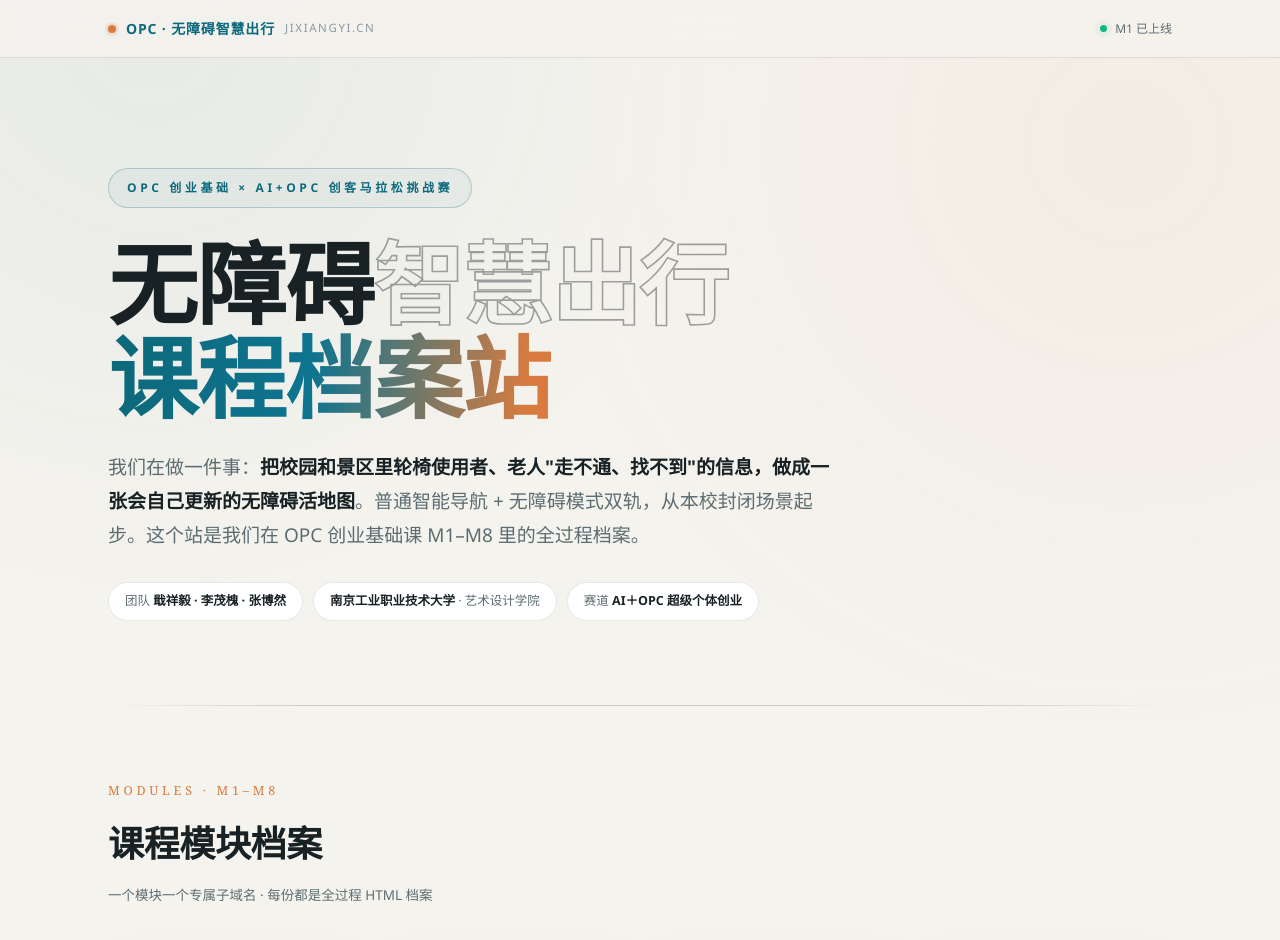
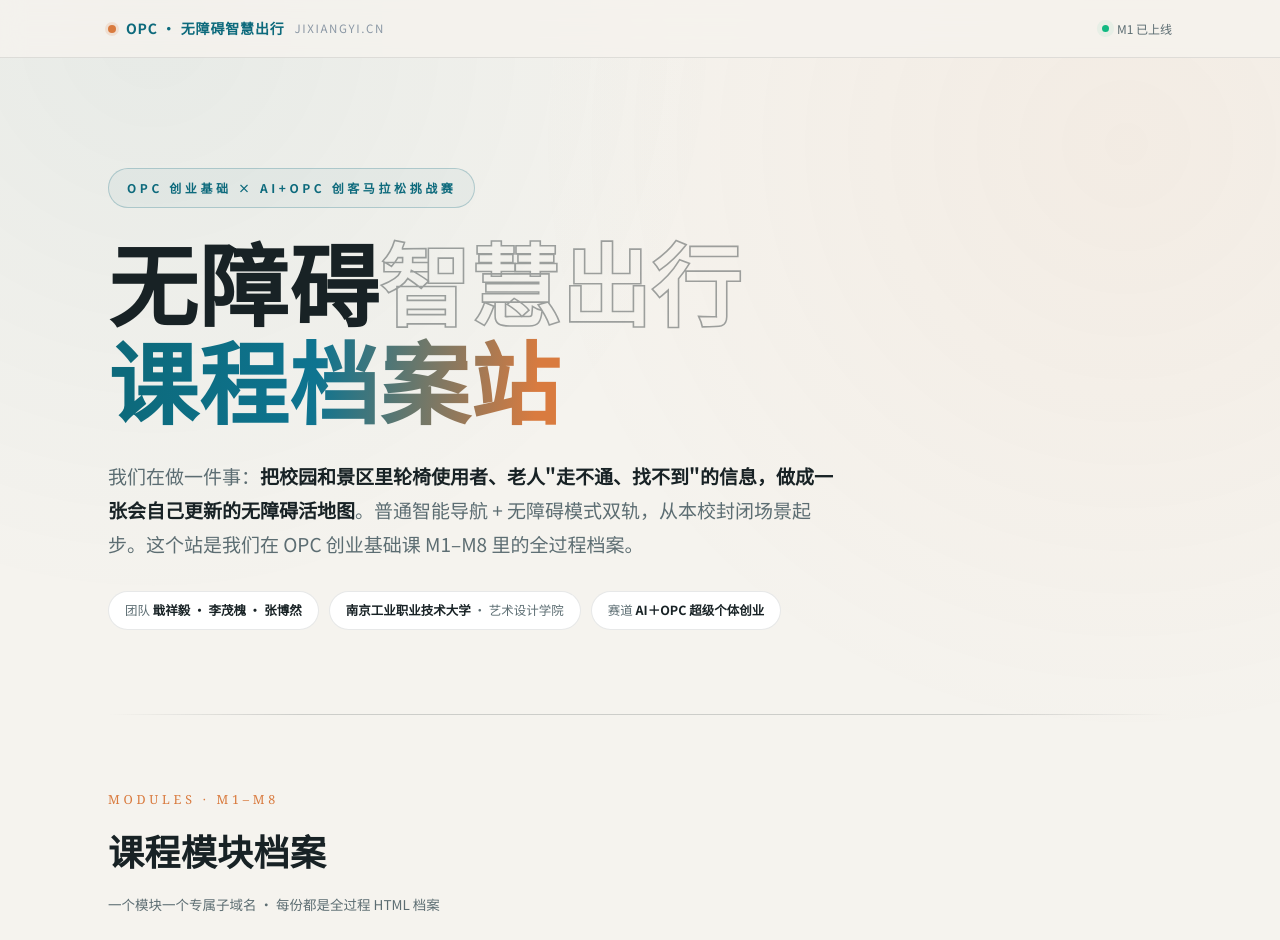
Before and after one commit to jixiangyi666-source/opc-course-archive, a plain HTML site: page index.html in a window 1280 px wide. Shown: the top 940 px of the page. Drawn offline with Linux system fonts and the light colour scheme.

Commit message:
redesign: light premium UI

```diff
--- a/index.html
+++ b/index.html
@@ -5,6 +5,9 @@
 <meta name="viewport" content="width=device-width, initial-scale=1, viewport-fit=cover">
 <title>OPC 创业基础 · AI+OPC 创客马拉松 | 无障碍智慧出行服务</title>
 <meta name="description" content="南京工业职业技术大学 OPC 创业基础课程 M1–M8 全过程档案：无障碍智慧出行服务赛道 · AI+OPC 创客马拉松挑战赛。">
+<link rel="preconnect" href="https://fonts.loli.net">
+<link rel="preconnect" href="https://gstatic.loli.net" crossorigin>
+<link href="https://fonts.loli.net/css2?family=Noto+Sans+SC:wght@400;500;700&family=Noto+Serif+SC:wght@700;900&display=swap" rel="stylesheet">
 <script>
 (function(){
   var m = location.host.match(/^m([1-8])\.jixiangyi\.cn$/i);
@@ -25,7 +28,7 @@
 html{scroll-behavior:smooth}
 body{
   background:var(--bg);color:var(--ink);
-  font-family:"PingFang SC","Microsoft YaHei","Segoe UI",system-ui,sans-serif;
+  font-family:"Noto Sans SC","PingFang SC","Microsoft YaHei","Segoe UI",system-ui,sans-serif;
   line-height:1.8;overflow-x:hidden;-webkit-font-smoothing:antialiased;
 }
 .grain{position:fixed;inset:0;z-index:0;pointer-events:none;
@@ -42,7 +45,7 @@ header.site{position:fixed;top:0;left:0;right:0;z-index:20;backdrop-filter:blur(
 @keyframes pulse{0%,100%{box-shadow:0 0 0 0 rgba(16,185,129,.4)}50%{box-shadow:0 0 0 6px rgba(16,185,129,0)}}
 .hero{padding:168px 0 84px}
 .kicker{display:inline-flex;align-items:center;gap:10px;font-size:12px;letter-spacing:.3em;color:var(--accent);font-weight:700;border:1px solid rgba(13,106,124,.25);border-radius:999px;padding:8px 18px;background:rgba(13,106,124,.04)}
-h1{margin-top:28px;font-size:clamp(44px,7vw,90px);line-height:1.05;font-weight:900;letter-spacing:-.012em}
+h1{margin-top:28px;font-family:"Noto Serif SC",Georgia,"STZhongsong","SimSun",serif;font-size:clamp(44px,7vw,90px);line-height:1.1;font-weight:900;letter-spacing:.01em}
 h1 .hollow{color:transparent;-webkit-text-stroke:1.6px rgba(24,34,37,.4)}
 h1 .grad{background:linear-gradient(96deg,var(--accent) 6%,#0e7490 46%,var(--accent-2) 94%);-webkit-background-clip:text;background-clip:text;color:transparent}
 .hero-sub{margin-top:26px;font-size:clamp(15px,2vw,19px);color:var(--dim);max-width:730px}
@@ -54,7 +57,7 @@ h1 .grad{background:linear-gradient(96deg,var(--accent) 6%,#0e7490 46%,var(--acc
 section{padding:74px 0 8px}
 .sec-head{display:flex;align-items:flex-end;justify-content:space-between;gap:20px;margin-bottom:36px}
 .sec-head .idx{font-family:Georgia,serif;font-size:12.5px;color:var(--accent-2);letter-spacing:.3em;margin-bottom:10px}
-.sec-head h2{font-size:clamp(24px,3.2vw,36px);font-weight:900;letter-spacing:-.01em}
+.sec-head h2{font-family:"Noto Serif SC",Georgia,"STZhongsong","SimSun",serif;font-size:clamp(24px,3.2vw,36px);font-weight:900;letter-spacing:.01em}
 .sec-head p{color:var(--dim);font-size:13.5px;margin-top:6px}
 .cards{display:grid;grid-template-columns:repeat(4,1fr);gap:14px}
 @media(max-width:1020px){.cards{grid-template-columns:repeat(2,1fr)}}
```
